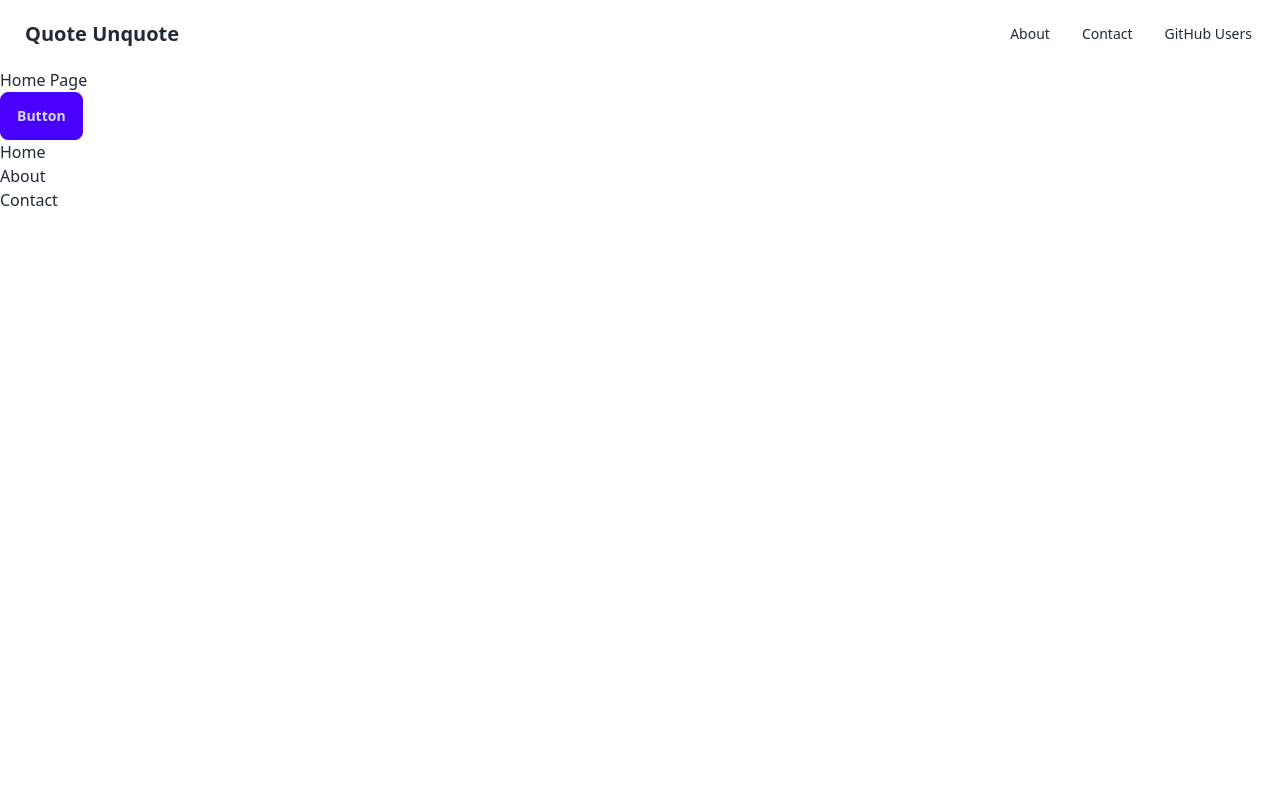
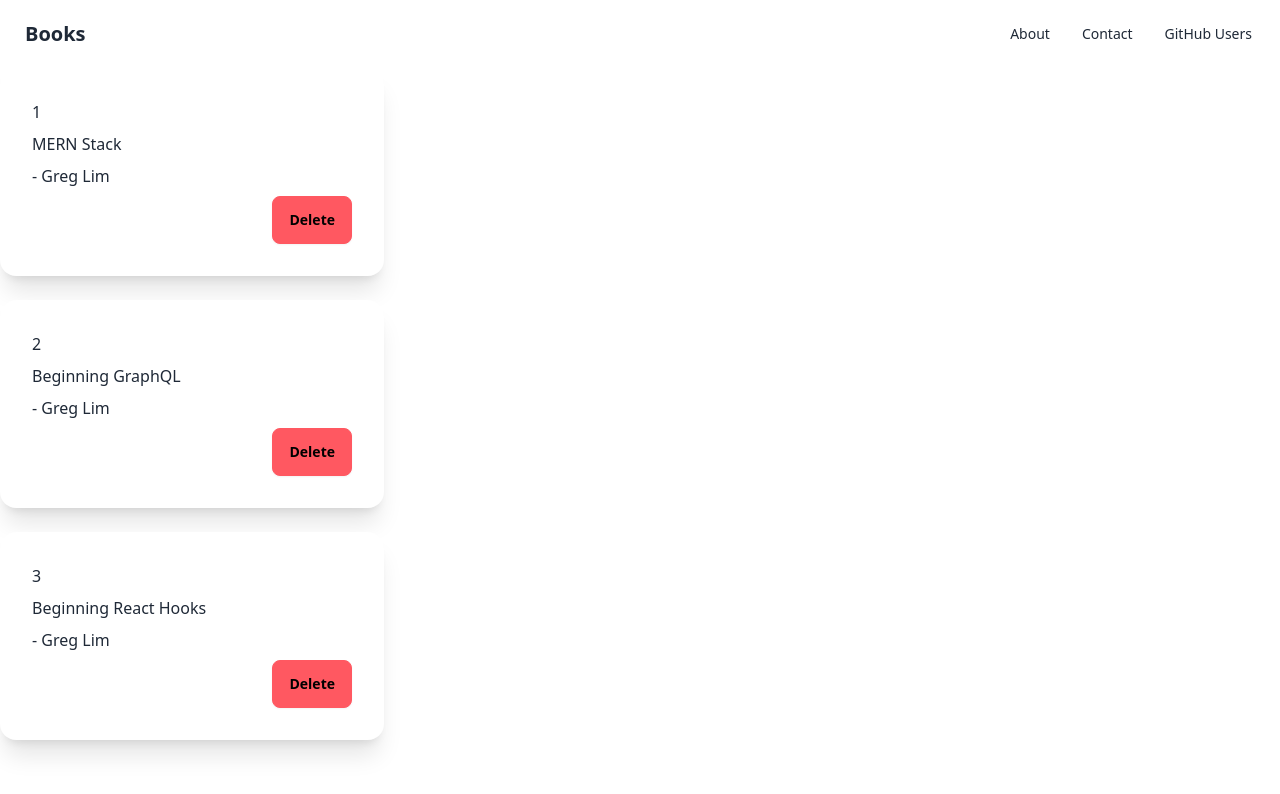
Before and after one commit to Nyakallo1996/Web_Dev, a Next.js app in the folder my-next-app/: page / in a window 1280 px wide. Shown: the top 794 px of the page. Built offline with nearby package versions, Linux system fonts and the light colour scheme.

Commit message:
small changes

```diff
--- a/my-next-app/app/components/Books.jsx
+++ b/my-next-app/app/components/Books.jsx
@@ -9,23 +9,15 @@ const Books = async () => {
   const books = await getBooks();
   return (
     <div>
-      <h1>Books</h1>
       {books.map((book) => (
         <div key={book.id}>
           <div className="card w-96 bg-base-100 shadow-xl">
-            <figure>
-              <img src={book.img} width="200" height="150" />
-            </figure>
             <div className="card-body">
-              <h2 className="card-title">{book.id}</h2> <p>{book.title}</p>
-              <div
-                className="card-actions
-justify-end"
-              >
-                <Link href={book.link} className="btn btn-primary">
-                  See in Amazon
-                </Link>
-                <button className="btn btn-error"> Delete </button>
+              <p>{book.id}</p>
+              <p>{book.title}</p>
+              <p>- {book.Author}</p>
+              <div className="card-actions justify-end">
+                <button className="btn btn-error">Delete</button>
               </div>
             </div>
           </div>
--- a/my-next-app/app/layout.js
+++ b/my-next-app/app/layout.js
@@ -18,7 +18,7 @@ export default function RootLayout({ children }) {
         <div className="navbar bg-base-100">
           <div className="flex-1">
             <Link href="/" className="btn btn-ghost normal-case text-xl">
-              Quote Unquote
+              Books
             </Link>
           </div>
           <div className="flex-none">
--- a/my-next-app/app/page.js
+++ b/my-next-app/app/page.js
@@ -1,22 +1,11 @@
-import Link from "next/link";
+import Books from "./components/Books";
 
 const HomePage = () => {
   return (
     <div>
-      <h1>Home Page</h1>
-      <button className="btn btn-primary">Button</button>
-      <ul>
-        <li>
-          <Link href="/">Home</Link>
-        </li>
-        <li>
-          <Link href="/about">About</Link>
-        </li>
-        <li>
-          <Link href="/about/contact">Contact</Link>
-        </li>
-      </ul>
+      <Books />
     </div>
   );
 };
+
 export default HomePage;
```
